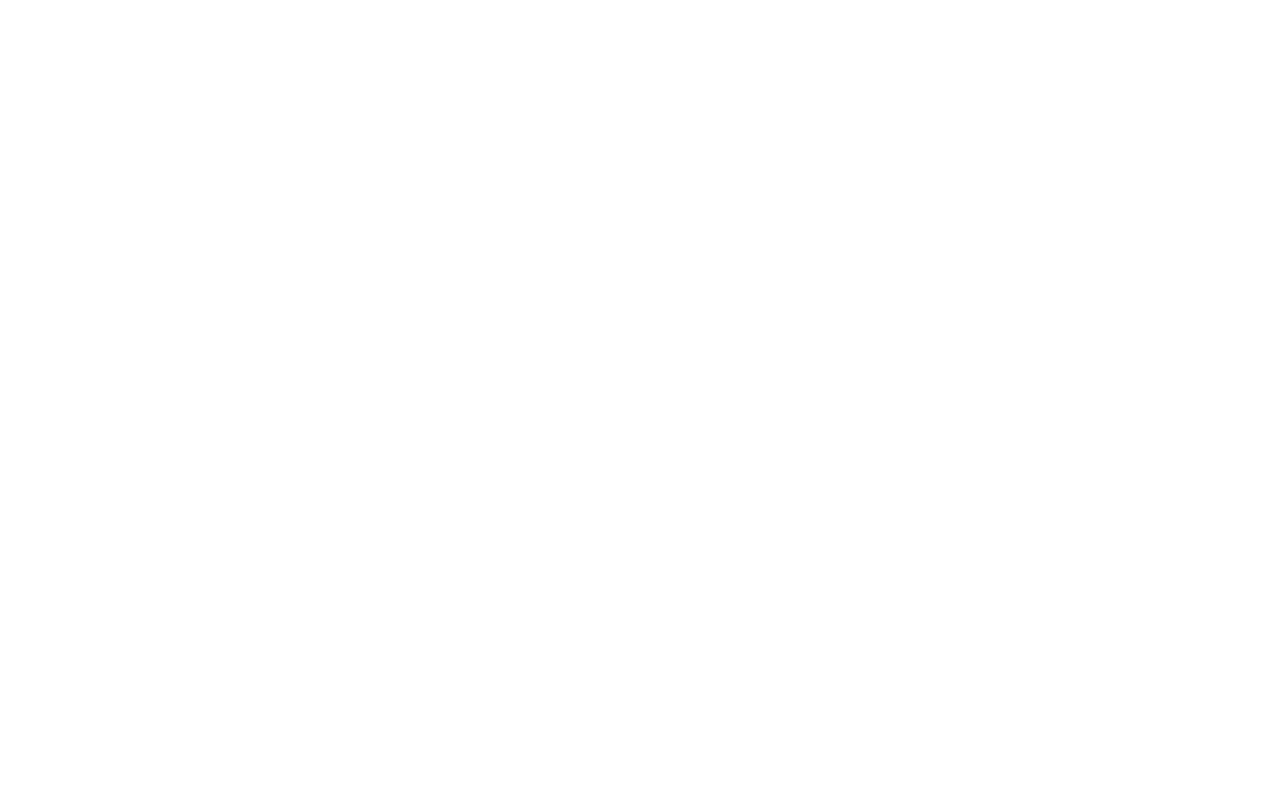
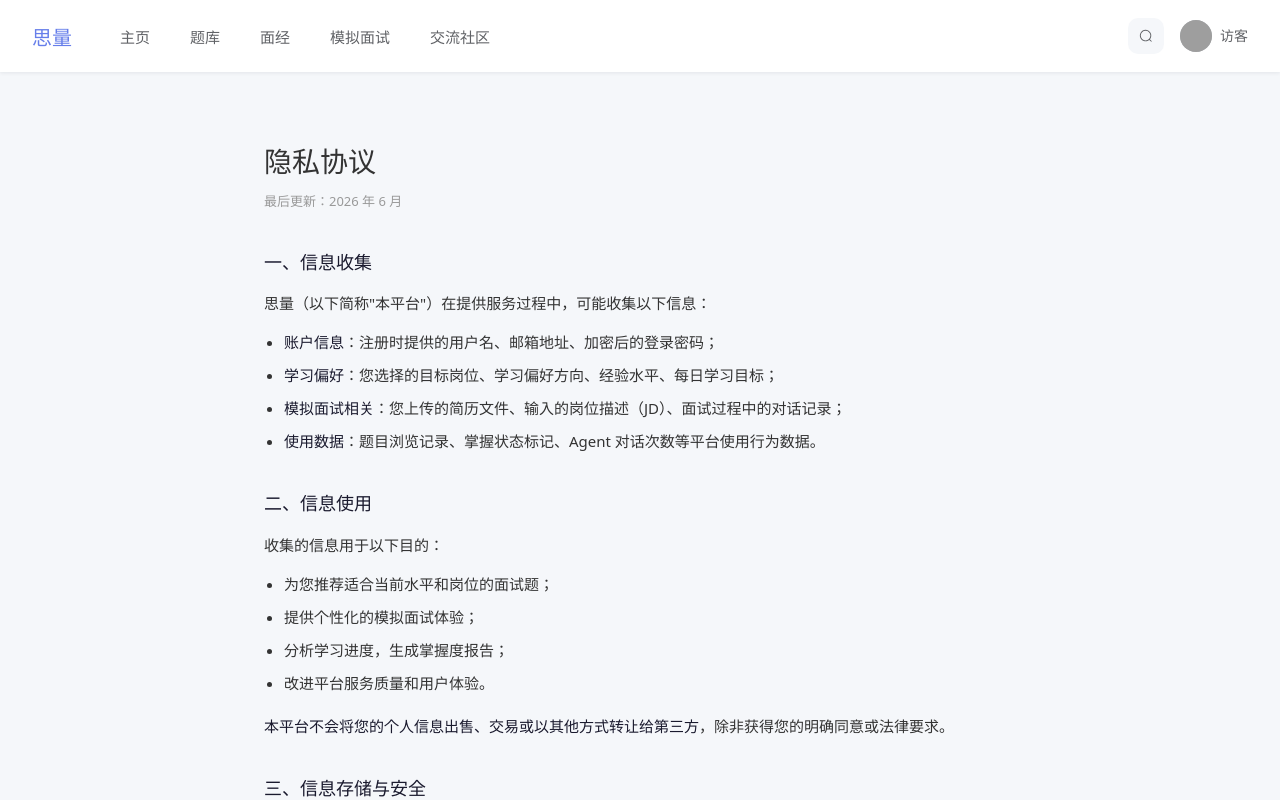
Before and after one commit to Suluo0/siLiang, a Vue app in the folder TOPICSYSTEM_Web/: page /privacy in a window 1280 px wide. Before the commit this address had no page. Built offline with nearby package versions, Linux system fonts and the light colour scheme; grey boxes are pictures that could not be loaded.

Commit message:
feat: privacy policy + terms of service + registration agreement checkbox

```diff
--- a/TOPICSYSTEM_Web/src/router/index.js
+++ b/TOPICSYSTEM_Web/src/router/index.js
@@ -71,6 +71,18 @@ const routes = [
         name: 'Chat',
         component: () => import('../views/Chat/index.vue'),
         meta: { title: '对话' }
+      },
+      {
+        path: '/privacy',
+        name: 'Privacy',
+        component: () => import('../views/Legal/Privacy.vue'),
+        meta: { title: '隐私协议' }
+      },
+      {
+        path: '/terms',
+        name: 'Terms',
+        component: () => import('../views/Legal/Terms.vue'),
+        meta: { title: '用户协议' }
       }
     ]
   }
--- a/TOPICSYSTEM_Web/src/views/Auth/Login.vue
+++ b/TOPICSYSTEM_Web/src/views/Auth/Login.vue
@@ -49,6 +49,13 @@
           <el-form-item label="邮箱验证码">
             <el-input v-model="regForm.emailCode" placeholder="6位验证码" maxlength="6" />
           </el-form-item>
+          <el-form-item>
+            <el-checkbox v-model="agreedToTerms" size="small">
+              我已阅读并同意
+              <router-link to="/terms" target="_blank">《用户协议》</router-link>和
+              <router-link to="/privacy" target="_blank">《隐私协议》</router-link>
+            </el-checkbox>
+          </el-form-item>
           <el-button type="primary" :loading="regLoading" :disabled="!canRegister" class="submit-btn" @click="handleRegister">注 册</el-button>
           <el-button text class="toggle-link" @click="showRegister = false">已有账号？去登录</el-button>
         </el-form>
@@ -70,6 +77,7 @@ const showRegister = ref(false)
 const loginLoading = ref(false)
 const regLoading = ref(false)
 const sendingCode = ref(false)
+const agreedToTerms = ref(false)
 const captchaId = ref('')
 const captchaText = ref('')
 
@@ -82,7 +90,8 @@ const canSendCode = computed(() => emailValid.value && captchaValid.value)
 const canRegister = computed(() =>
   regForm.username.length >= 6 && /^[a-zA-Z]/.test(regForm.username) &&
   regForm.password.length >= 8 && /[a-zA-Z]/.test(regForm.password) && /\d/.test(regForm.password) &&
-  captchaValid.value && emailValid.value && regForm.emailCode.length === 6
+  captchaValid.value && emailValid.value && regForm.emailCode.length === 6 &&
+  agreedToTerms.value
 )
 
 async function refreshCaptcha() {
--- /dev/null
+++ b/TOPICSYSTEM_Web/src/views/Legal/Privacy.vue
@@ -0,0 +1,87 @@
+<template>
+  <div class="legal-page">
+    <h1>隐私协议</h1>
+    <p class="update-date">最后更新：2026 年 6 月</p>
+
+    <section>
+      <h2>一、信息收集</h2>
+      <p>思量（以下简称"本平台"）在提供服务过程中，可能收集以下信息：</p>
+      <ul>
+        <li><strong>账户信息</strong>：注册时提供的用户名、邮箱地址、加密后的登录密码；</li>
+        <li><strong>学习偏好</strong>：您选择的目标岗位、学习偏好方向、经验水平、每日学习目标；</li>
+        <li><strong>模拟面试相关</strong>：您上传的简历文件、输入的岗位描述（JD）、面试过程中的对话记录；</li>
+        <li><strong>使用数据</strong>：题目浏览记录、掌握状态标记、Agent 对话次数等平台使用行为数据。</li>
+      </ul>
+    </section>
+
+    <section>
+      <h2>二、信息使用</h2>
+      <p>收集的信息用于以下目的：</p>
+      <ul>
+        <li>为您推荐适合当前水平和岗位的面试题；</li>
+        <li>提供个性化的模拟面试体验；</li>
+        <li>分析学习进度，生成掌握度报告；</li>
+        <li>改进平台服务质量和用户体验。</li>
+      </ul>
+      <p><strong>本平台不会将您的个人信息出售、交易或以其他方式转让给第三方</strong>，除非获得您的明确同意或法律要求。</p>
+    </section>
+
+    <section>
+      <h2>三、信息存储与安全</h2>
+      <ul>
+        <li>您的账户密码使用 bcrypt 加密存储，平台无法获取明文密码；</li>
+        <li>简历和 JD 文件在模拟面试结束后，系统默认保留 7 天后自动删除。您可以在用户中心手动提前删除；</li>
+        <li>平台采用 PostgreSQL 数据库存储数据，数据库仅限应用服务访问，不对外开放端口；</li>
+        <li>所有数据传输通过 HTTPS 加密。</li>
+      </ul>
+    </section>
+
+    <section>
+      <h2>四、用户权利</h2>
+      <ul>
+        <li><strong>查阅权</strong>：您可以在用户中心查看已收集的个人信息；</li>
+        <li><strong>更正权</strong>：您可以随时修改学习偏好、目标岗位等信息；</li>
+        <li><strong>删除权</strong>：您可以通过用户中心删除简历、JD 文件及面试记录；</li>
+        <li><strong>注销权</strong>：您可以联系管理员注销账户，注销后所有个人数据将被永久删除。</li>
+      </ul>
+    </section>
+
+    <section>
+      <h2>五、Cookie 与本地存储</h2>
+      <p>本平台使用浏览器 localStorage 存储 JWT 身份令牌和用户偏好标识，不使用第三方 Cookie 或追踪脚本。</p>
+    </section>
+
+    <section>
+      <h2>六、免责声明</h2>
+      <ul>
+        <li>模拟面试中的 AI 回答仅供参考学习，不构成职业建议；</li>
+        <li>用户上传的简历和 JD 仅用于当前模拟面试会话，平台不对简历内容进行人工审核；</li>
+        <li>因不可抗力（如服务器故障、网络攻击）导致的数据丢失，平台不承担责任，但会尽力恢复。</li>
+      </ul>
+    </section>
+
+    <section>
+      <h2>七、协议更新</h2>
+      <p>本协议可能不定期更新，更新后将在平台公示。继续使用本平台即视为同意更新后的协议。</p>
+    </section>
+
+    <section>
+      <h2>八、联系方式</h2>
+      <p>如有隐私相关问题，请联系：<strong>siLiang@support.com</strong></p>
+    </section>
+  </div>
+</template>
+
+<style scoped>
+.legal-page {
+  max-width: 800px; margin: 0 auto; padding: 40px 24px;
+  font-size: 15px; line-height: 1.8; color: #333;
+}
+h1 { font-size: 28px; font-weight: 800; margin: 0 0 4px; }
+.update-date { color: #999; font-size: 13px; margin: 0 0 32px; }
+h2 { font-size: 18px; font-weight: 700; margin: 32px 0 12px; color: #1a1a2e; }
+p { margin: 0 0 12px; }
+ul { padding-left: 20px; margin: 0 0 16px; }
+li { margin-bottom: 6px; }
+strong { color: #1a1a2e; }
+</style>
--- /dev/null
+++ b/TOPICSYSTEM_Web/src/views/Legal/Terms.vue
@@ -0,0 +1,88 @@
+<template>
+  <div class="legal-page">
+    <h1>用户协议</h1>
+    <p class="update-date">最后更新：2026 年 6 月</p>
+
+    <section>
+      <h2>一、服务说明</h2>
+      <p>思量（以下简称"本平台"）是一个 AI 驱动的技术面试备考平台，提供以下核心服务：</p>
+      <ul>
+        <li>面试题库浏览与检索；</li>
+        <li>AI Agent 对话生成个性化面试题；</li>
+        <li>AI 模拟面试（根据 JD 和简历生成针对性面试）；</li>
+        <li>学习进度追踪与掌握度评估。</li>
+      </ul>
+    </section>
+
+    <section>
+      <h2>二、用户义务</h2>
+      <ul>
+        <li>注册时提供真实、准确的个人信息；</li>
+        <li>不得利用平台进行任何违法活动，包括但不限于：发布违法内容、进行网络攻击、逆向工程平台代码；</li>
+        <li>不得将平台用于商业竞争目的，如批量抓取题库内容；</li>
+        <li>妥善保管账户密码，因账户借用、转让导致的损失由用户自行承担。</li>
+      </ul>
+    </section>
+
+    <section>
+      <h2>三、服务限制</h2>
+      <ul>
+        <li><strong>免费账户</strong>：享有 20 次题目详细内容浏览 + 5 次 Agent 对话。超出后内容截断展示；</li>
+        <li><strong>高级会员</strong>：享有无限题目浏览、200 次/月 Agent 对话、AI 模拟面试、优先获取新题等权益；</li>
+        <li>平台保留根据服务器负载调整服务可用性的权利；</li>
+        <li>AI 生成的内容可能存在不准确之处，用户应自行判断其正确性。</li>
+      </ul>
+    </section>
+
+    <section>
+      <h2>四、知识产权</h2>
+      <ul>
+        <li>平台上的面试题内容、代码示例由 AI 生成，版权归平台所有；</li>
+        <li>用户上传的简历、JD 内容版权归用户所有；</li>
+        <li>未经平台书面许可，不得复制、转载、镜像平台内容。</li>
+      </ul>
+    </section>
+
+    <section>
+      <h2>五、账户管理</h2>
+      <ul>
+        <li>用户可随时在用户中心修改个人信息和学习偏好；</li>
+        <li>如发现账户异常登录，请立即修改密码或联系管理员；</li>
+        <li>平台有权对违反本协议的用户采取警告、限制使用、永久封禁等措施。</li>
+      </ul>
+    </section>
+
+    <section>
+      <h2>六、免责与责任限制</h2>
+      <ul>
+        <li>本平台按"现状"提供服务，不保证服务无中断或无错误；</li>
+        <li>因用户自身原因（如网络问题、设备故障）导致的服务无法使用，平台不承担责任；</li>
+        <li>平台对 AI 生成内容的准确性不作保证，因依赖该内容产生的任何损失，平台不承担责任。</li>
+      </ul>
+    </section>
+
+    <section>
+      <h2>七、协议修改</h2>
+      <p>本协议可能不定期更新，更新后将在平台显著位置公示。继续使用本平台即视为同意更新后的协议。</p>
+    </section>
+
+    <section>
+      <h2>八、适用法律</h2>
+      <p>本协议适用中华人民共和国法律。因本协议产生的争议，双方应友好协商解决；协商不成的，提交平台所在地有管辖权的人民法院审理。</p>
+    </section>
+  </div>
+</template>
+
+<style scoped>
+.legal-page {
+  max-width: 800px; margin: 0 auto; padding: 40px 24px;
+  font-size: 15px; line-height: 1.8; color: #333;
+}
+h1 { font-size: 28px; font-weight: 800; margin: 0 0 4px; }
+.update-date { color: #999; font-size: 13px; margin: 0 0 32px; }
+h2 { font-size: 18px; font-weight: 700; margin: 32px 0 12px; color: #1a1a2e; }
+p { margin: 0 0 12px; }
+ul { padding-left: 20px; margin: 0 0 16px; }
+li { margin-bottom: 6px; }
+strong { color: #1a1a2e; }
+</style>
```
Also changed, not shown: 1 other file (tests, documents, lock files or other folders).
